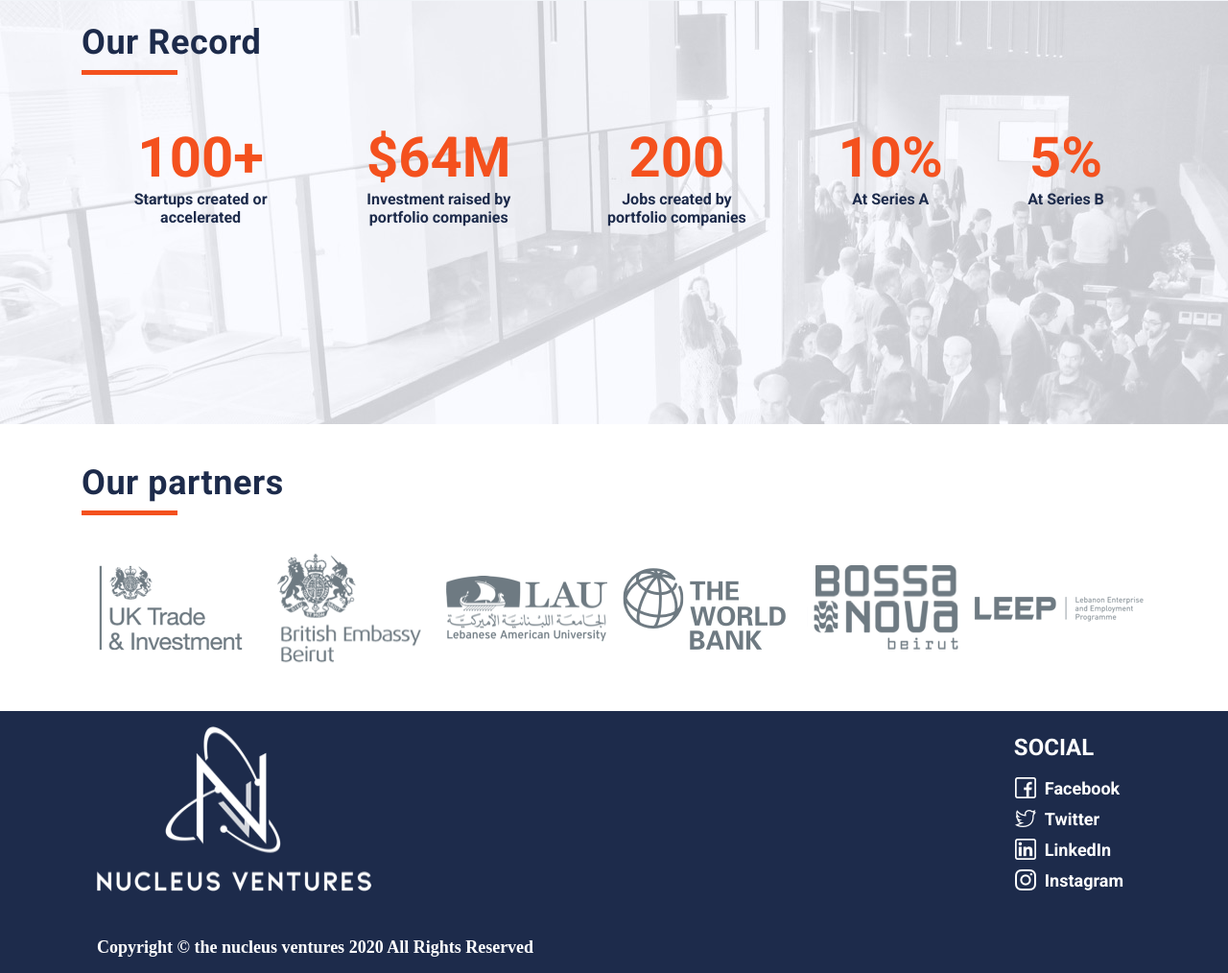
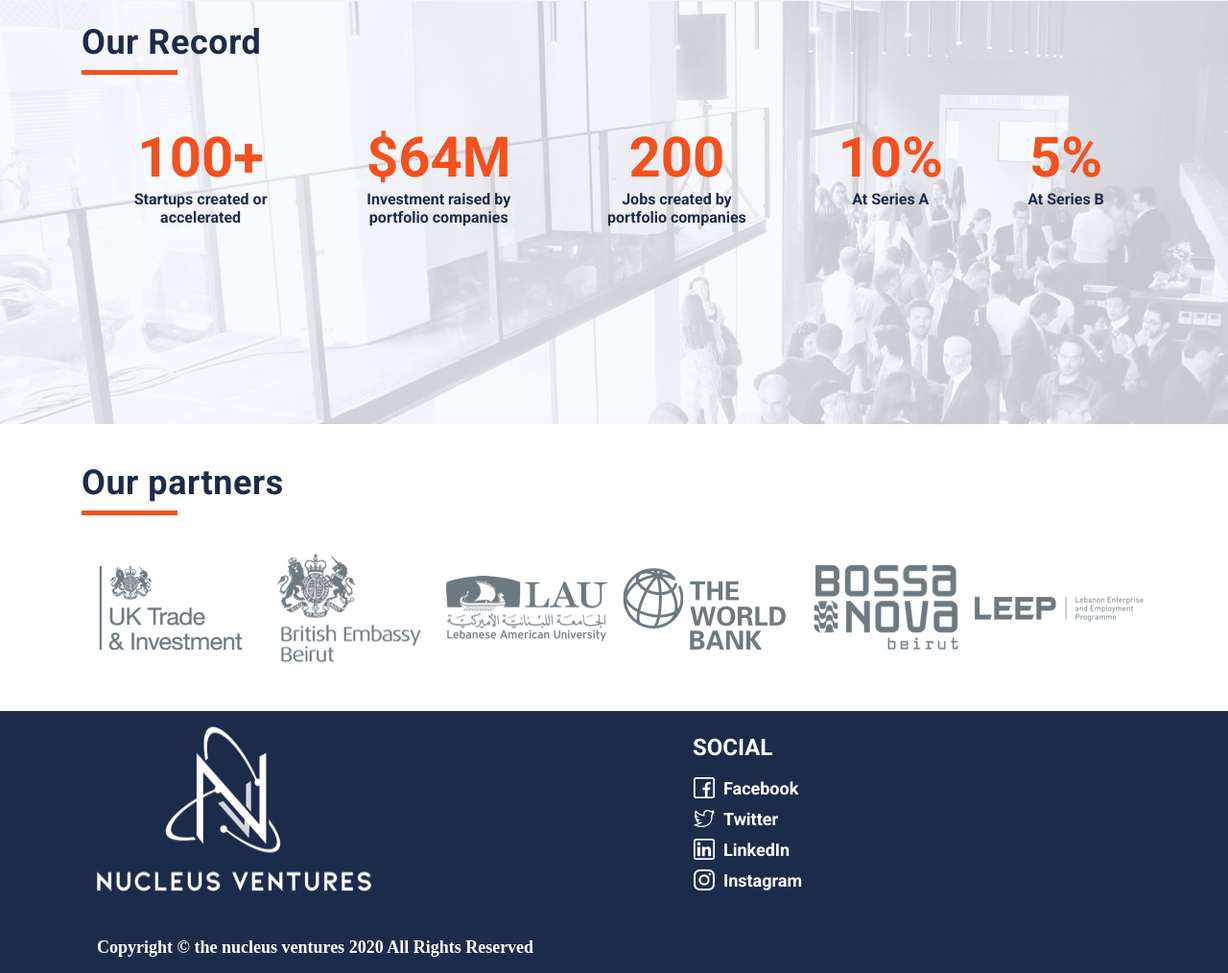
Before and after one commit to thenucleusventures/thenucleusventures.github.io, a plain HTML site: page index.html in a window 1280 px wide. Shown: the part 4845-5859 px from the top of the page at 96% size. Drawn offline with nearby package versions, Linux system fonts and the light colour scheme.

Commit message:
finalizing v1.0

```diff
--- a/index.html
+++ b/index.html
@@ -373,9 +373,9 @@
     </div>
     <div class="py-3 bg-dark-blue text-white">
     <div class="container">
-        <div class="d-flex flex-row">
+        <div class="d-flex flex-row flex-wrap">
             <img class="bg-dark-blue ml-3" src="img/nv_logo_orange.png" alt="The Nucleus Ventures">
-            <div class="d-flex flex-column ml-auto pr-3">
+            <div class="d-flex flex-column mx-auto pr-3">
                 <div class="my-2 font-size-24px font-weight-bold">SOCIAL</div>
                 <a href="https://www.facebook.com/thenucleusventures" style="text-decoration: none">
                     <div class="mt-2 d-flex flex-row align-items-center">
```
